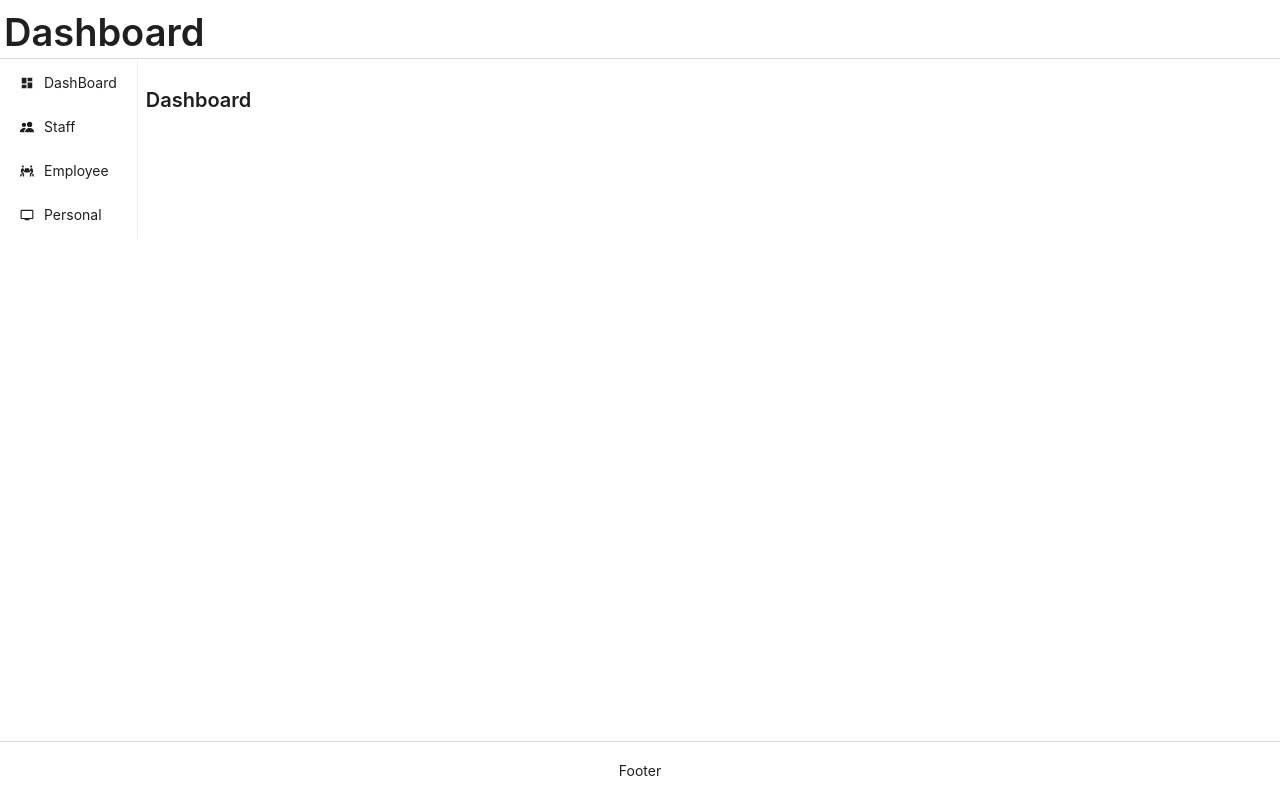
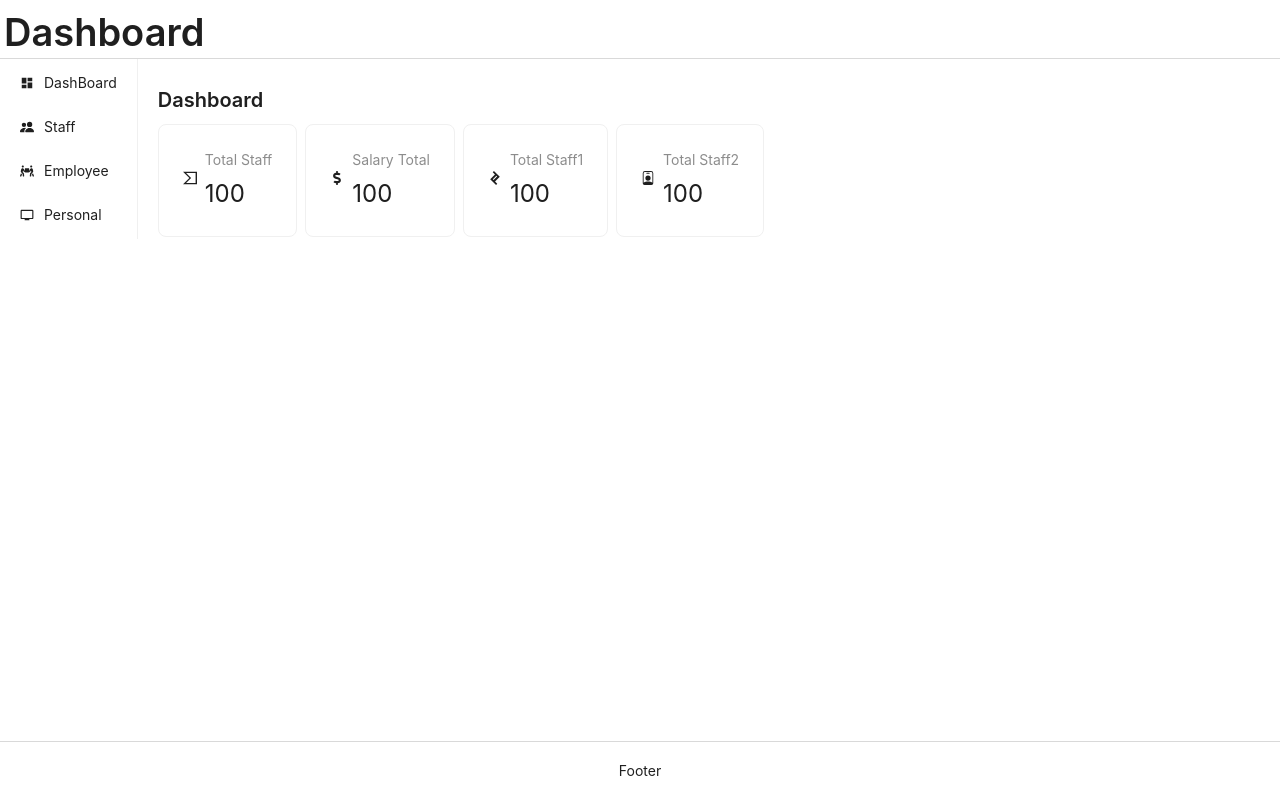
Before and after one commit to Kinghuend/dashboardMHT, a React (Create React App) app in the folder dashboard_mht/: page / in a window 1280 px wide. Built offline with nearby package versions, Linux system fonts and the light colour scheme.

Commit message:
up Card of DashBoard

```diff
--- a/dashboard_mht/src/App.css
+++ b/dashboard_mht/src/App.css
@@ -27,10 +27,9 @@
   justify-content: flex-start;
   align-items: flex-start;
 }
-.AppRoutes{
 
-}
 .PageContent{
+  padding-left: 12px;
 
 }
 .SlideMenu{
--- a/dashboard_mht/src/Pages/DashBoard/index.js
+++ b/dashboard_mht/src/Pages/DashBoard/index.js
@@ -1,9 +1,31 @@
-import { Typography } from "antd";
+import { Card, Space, Statistic, Typography } from "antd";
+import {SiToptal, SiVirustotal} from "react-icons/si";
+import {GiMoneyStack} from "react-icons/gi";
+import { FaDollarSign } from "react-icons/fa";
+import { BsPersonBadge } from "react-icons/bs";
 function DashBoard() {
   return (
     <div>
       <Typography.Title level={4}>Dashboard</Typography.Title>
+      <Space direction="horizontal">
+        <DashBoardCard icon = {<SiVirustotal/>} title={"Total Staff"} value = {100}/>
+        <DashBoardCard icon = {<FaDollarSign/>} title={"Salary Total"} value = {100}/>
+        <DashBoardCard icon = {<SiToptal/>} title={"Total Staff1"} value = {100}/>
+        <DashBoardCard icon = {<BsPersonBadge/>} title={"Total Staff2"} value = {100}/>
+      </Space>
+
     </div>
   );
 }
+function DashBoardCard({icon, title, value}) {
+  return (
+    <Card>
+    <Space direction="horizontal">
+      {icon}
+      <Statistic title={title} value={value}/>
+    </Space>
+  </Card>
+  )
+
+}
 export default DashBoard;
```
